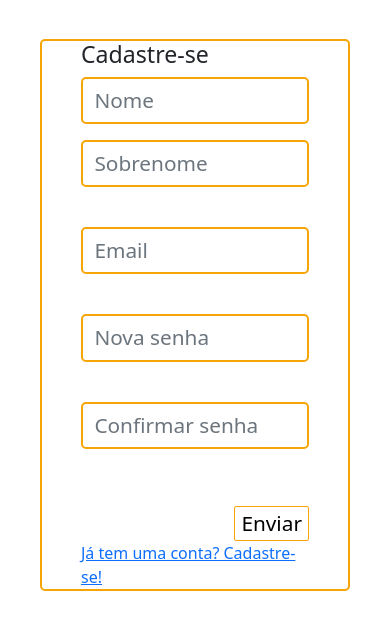
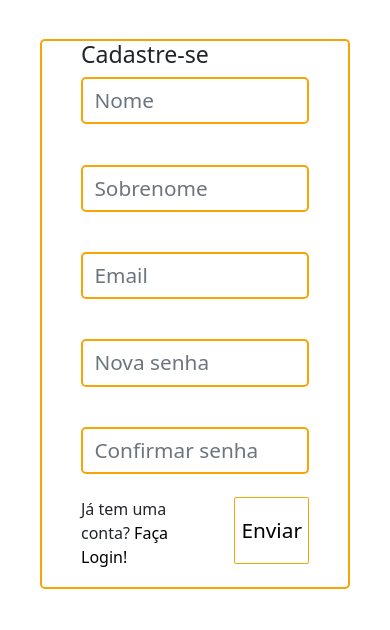
Before and after one commit to YuriLima1/Projeto-Agro-malandrin, a PHP site: page /cadastro.php in a window 390 px wide. Shown: the top 630 px of the page. Run offline with PHP 8.4, Linux system fonts and the light colour scheme.

Commit message:
finalização dos detalhes do cadastro

```diff
--- a/cadastro.php
+++ b/cadastro.php
@@ -1,16 +1,21 @@
 <!DOCTYPE html>
 <html lang="en">
+
+<head>
+
+    <script src="https://cdn.jsdelivr.net/npm/bootstrap@5.1.3/dist/js/bootstrap.bundle.min.js" integrity="sha384-ka7Sk0Gln4gmtz2MlQnikT1wXgYsOg+OMhuP+IlRH9sENBO0LRn5q+8nbTov4+1p" crossorigin="anonymous"></script>
     <link href="https://cdn.jsdelivr.net/npm/bootstrap@5.1.3/dist/css/bootstrap.min.css" rel="stylesheet" integrity="sha384-1BmE4kWBq78iYhFldvKuhfTAU6auU8tT94WrHftjDbrCEXSU1oBoqyl2QvZ6jIW3" crossorigin="anonymous">
-<head>
+
     <meta charset="UTF-8">
     <meta name="viewport" content="width=device-width, initial-scale=1.0">
     <title>Cadastro - Agro Malandrin</title>
+
     <style>
 
 
 
 
-@media (max-width: 800px) {
+        @media (max-width: 760px) {
             .form-control{
             border: 2px solid #F6A507;
             border-radius: 5px;
@@ -18,6 +23,10 @@
             padding-left: 5%;
             padding-right: 5%;
             font-size: 1.3em;
+            }
+
+            #nome{
+                margin-bottom: 25px;
             }
 
             #body{
@@ -32,25 +41,47 @@
             }
 
             #tagbut {
-        margin-top: 25%;
+                margin-top: 10%;
                 display: flex;
-        justify-content:flex-end;
+
             }
             button{
                 background-color: #ffffff;
                 border: 1px solid #F6A507;
                 border-radius: 2px;
                 font-size: 1.3em;
+                margin-bottom: 10%;
             }
             button:active{
                 background-color: #FCDCB7;
                 border: 2px solid #F6A507;
                 border-radius: 2px;
                 margin-top: -2px;
+
+            }
+
+            #logue a{
+
+                color: black;
+                text-decoration: none;
+
+            }
+
+            #logue a:hover{
+                margin-top: -15%;
+                color: #034F0A;
+                text-decoration: none;
+
+            }
+
+            #logue{
+                width: 60%;
+                margin-right: 15%;
+                margin-bottom: 8%;
             }
         }
 
-@media  (min-width: 850px)
+        @media  (min-width: 761px)
         {
             .form-control{
                 border: 2px solid #F6A507;
@@ -73,7 +104,7 @@
             }
             #tagbut {
                 display: flex;
-        justify-content:flex-end;
+                justify-content: space-between;
             }
 
             button{
@@ -81,36 +112,55 @@
                 border: 1px solid #F6A507;
                 border-radius: 2px;
                 margin-top: 5%;
+                margin-bottom: 5%;
             }
             button:hover{
                 border: 2px solid #F6A507;
                 border-radius: 2px;
                 margin-top: 4.6%;
-
+                margin-bottom: 5%;
             }
             button:active{
                 background-color: #FCDCB7;
                 border: 2px solid #F6A507;
                 border-radius: 2px;
-        margin-top: -2px;
-        margin-top: 5%;
+                margin-top: 4.6%;
+                margin-bottom: 5%;
             }
 
+            #logue a{
+            margin-top: -15%;
+            color: black;
+            text-decoration: none;
 
+            }
 
+            #logue a:hover{
+                margin-top: -15%;
+                color: #034F0A;
+                text-decoration: none;
+
+            }
+
+            #logue{
+                margin-top: 5%;
+                margin-bottom: 5%;
+            }
         }
 
     </style>
 </head>
 <body>
-<script src="https://cdn.jsdelivr.net/npm/bootstrap@5.1.3/dist/js/bootstrap.bundle.min.js" integrity="sha384-ka7Sk0Gln4gmtz2MlQnikT1wXgYsOg+OMhuP+IlRH9sENBO0LRn5q+8nbTov4+1p" crossorigin="anonymous"></script>
+
 
     <div id="cadastro" class="mb-3">
         <div id="body">
             <h3>Cadastre-se</h3>
+
             <form action="/submit_password" method="POST" id="formulario">
+
             <div class="row g-10">
-            <div class="col-md-6 position-relative">
+                <div class="col-md-6 position-relative" id="nome">
                     <input type="text" class="form-control" id="autoSizingInput" placeholder="Nome" >
                 </div>
                 <div class="col-md-6 position-relative">
@@ -132,13 +182,17 @@
                 <input type="password" class="form-control" id="password" name="password" placeholder="Confirmar senha" required>
             </div>
             <div id="tagbut">
+                <div id="logue" > Já tem uma conta? <a href="login.php"> Faça Login!</a></div>
+
                 <button type="submit">Enviar</button>
             </div>
             </form>
 
         </div>
 
-    <div id="logue"><a href="login.php">Já tem uma conta? Cadastre-se!</a></div>
+
+
+
     </div>
 </body>
 </html>
--- a/index.php
+++ b/index.php
@@ -5,9 +5,10 @@ include_once 'includes/header.php'
 <header>
 <title>Agro Malandrin</title>
 </header>
-
+    <marquee> visiti-nos</marquee>
 <main id="home">
     <img src="multimidia/Logo_Home.png" alt="logo da agro malandrin" id="logo">
+
 
     <p id="apresentacao">Somos uma empresa com mais de 12 anos de atuação na cidade de Itapira no Interior de São Paulo,
         Nosso ramo de atuação é a venda e distribuição de rações para diversos tipos de animais, como
```
Lines whose indentation alone changed are shown as unchanged.
